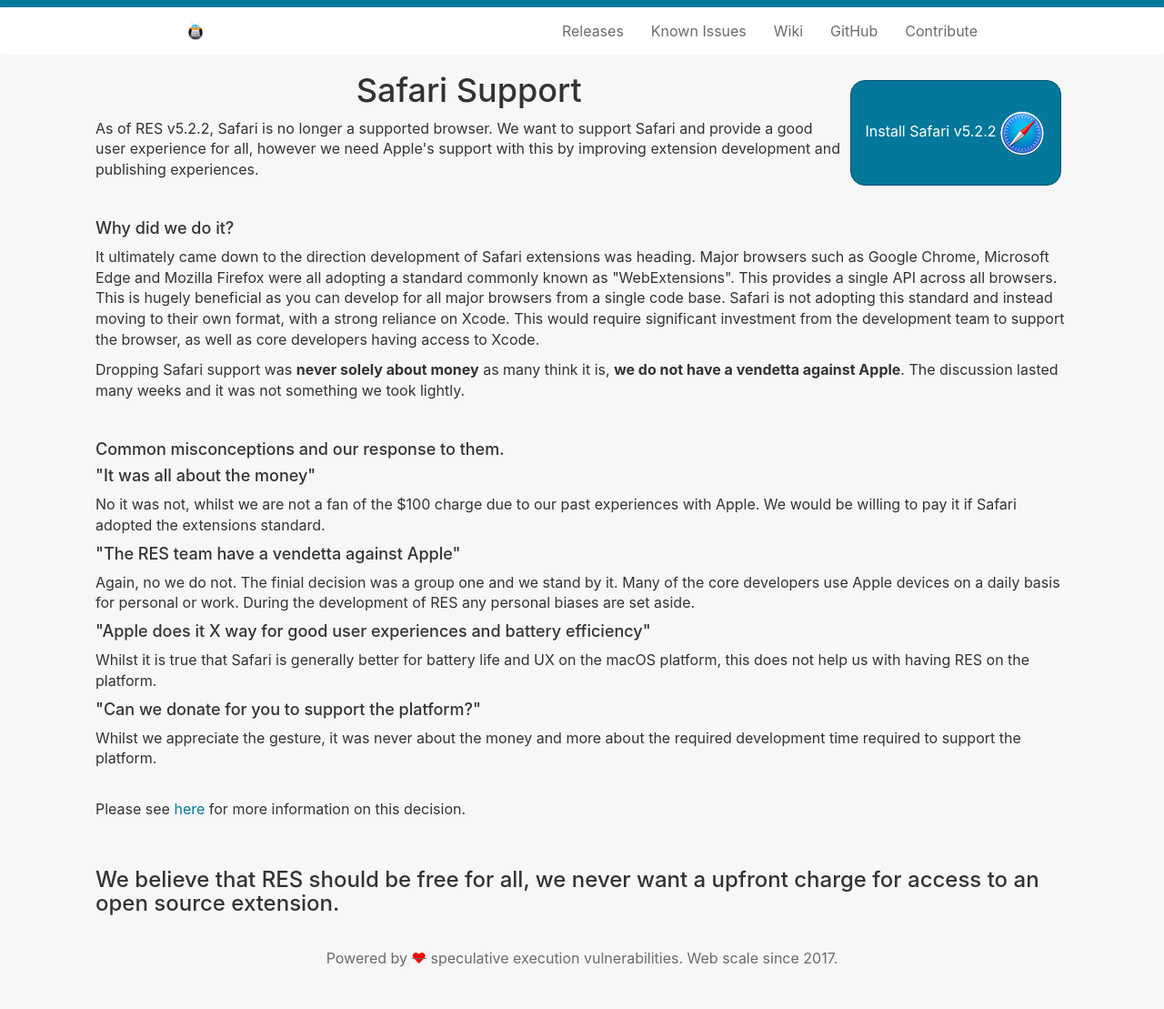
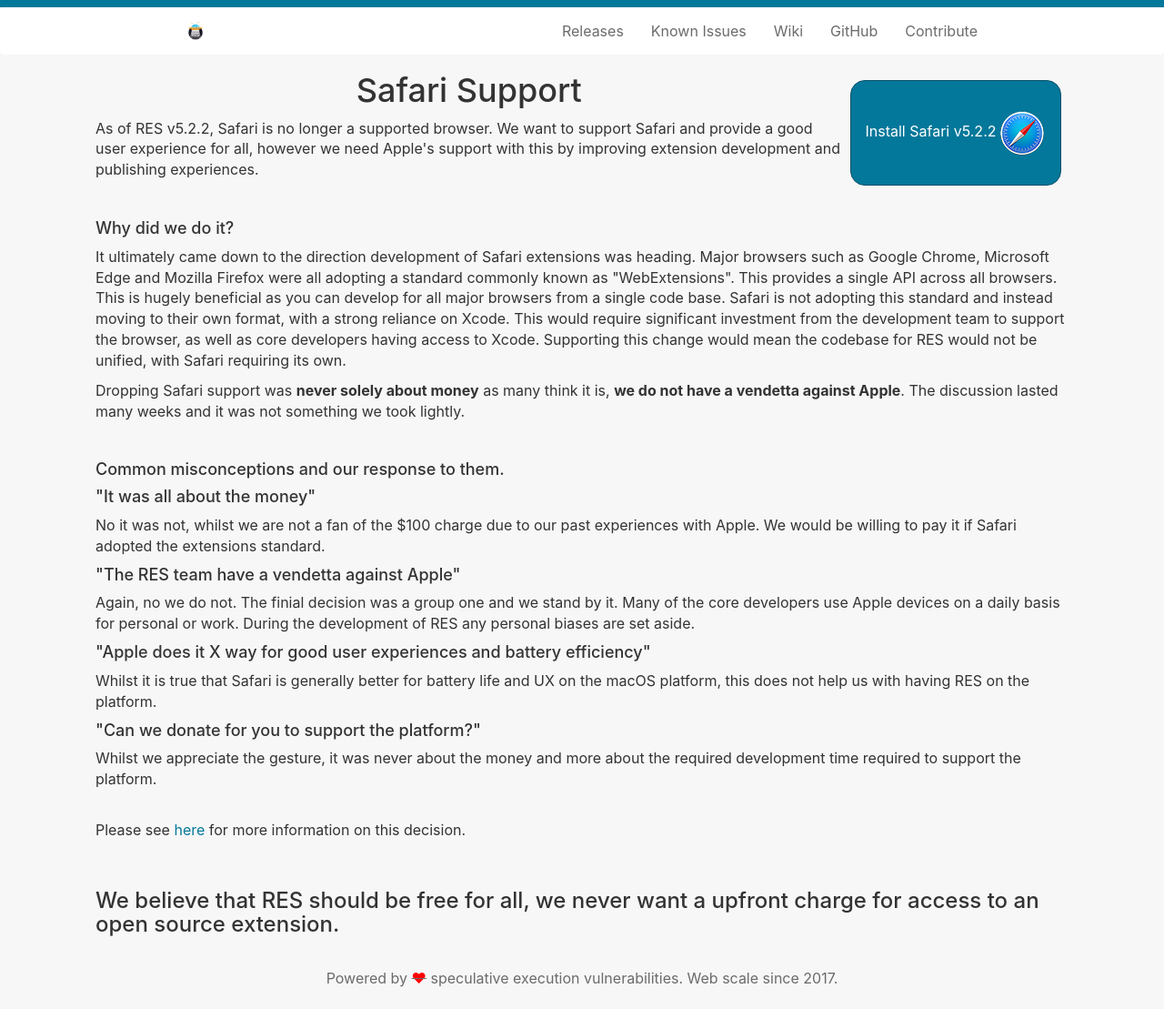
Before and after one commit to Reddit-Enhancement-Suite/Reddit-Enhancement-Suite.github.io, a Jekyll site: the page built from safari.html, in a window 1280 px wide. Shown: the whole page at 91% size. Built offline with Jekyll 4.4.1, drawn with Linux system fonts in a browser that asks for light colours; before the commit the page ends 1087 px from its top, so only the background shows below that.

Commit message:
Update safari.html

```diff
--- a/safari.html
+++ b/safari.html
@@ -13,7 +13,7 @@
 
 <h4>Why did we do it?</h4>
 
-<p>It ultimately came down to the direction development of Safari extensions was heading. Major browsers such as Google Chrome, Microsoft Edge and Mozilla Firefox were all adopting a standard commonly known as "WebExtensions". This provides a single API across all browsers. This is hugely beneficial as you can develop for all major browsers from a single code base. Safari is not adopting this standard and instead moving to their own format, with a strong reliance on Xcode. This would require significant investment from the development team to support the browser, as well as core developers having access to Xcode.</p>
+<p>It ultimately came down to the direction development of Safari extensions was heading. Major browsers such as Google Chrome, Microsoft Edge and Mozilla Firefox were all adopting a standard commonly known as "WebExtensions". This provides a single API across all browsers. This is hugely beneficial as you can develop for all major browsers from a single code base. Safari is not adopting this standard and instead moving to their own format, with a strong reliance on Xcode. This would require significant investment from the development team to support the browser, as well as core developers having access to Xcode. Supporting this change would mean the codebase for RES would not be unified, with Safari requiring its own.</p>
 
 <p>Dropping Safari support was <strong>never solely about money</strong> as many think it is, <strong>we do not have a vendetta against Apple</strong>. The discussion lasted many weeks and it was not something we took lightly.</p>
 
```
